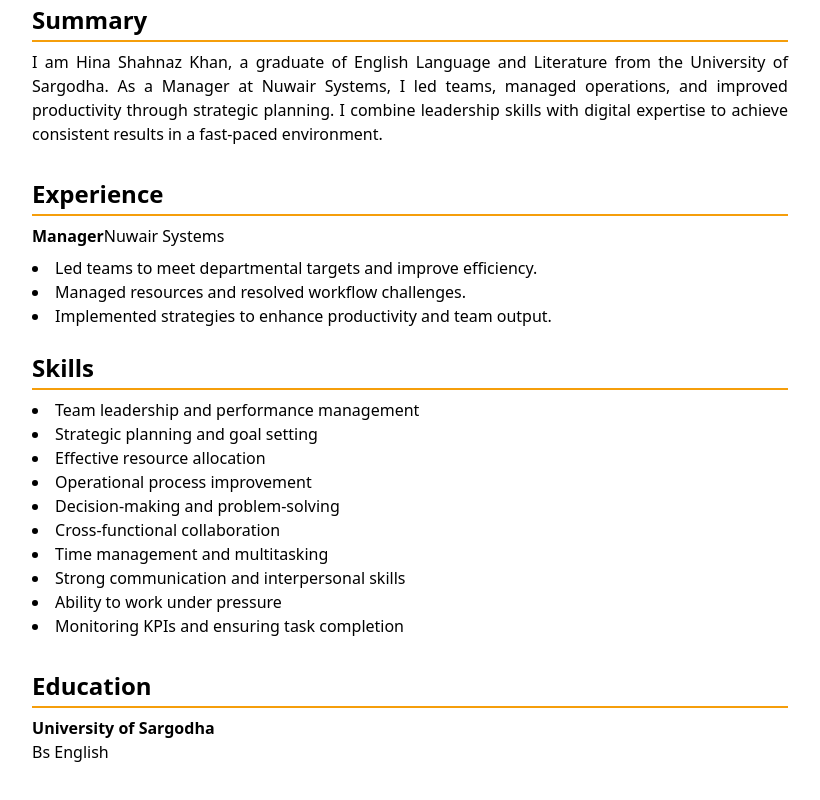
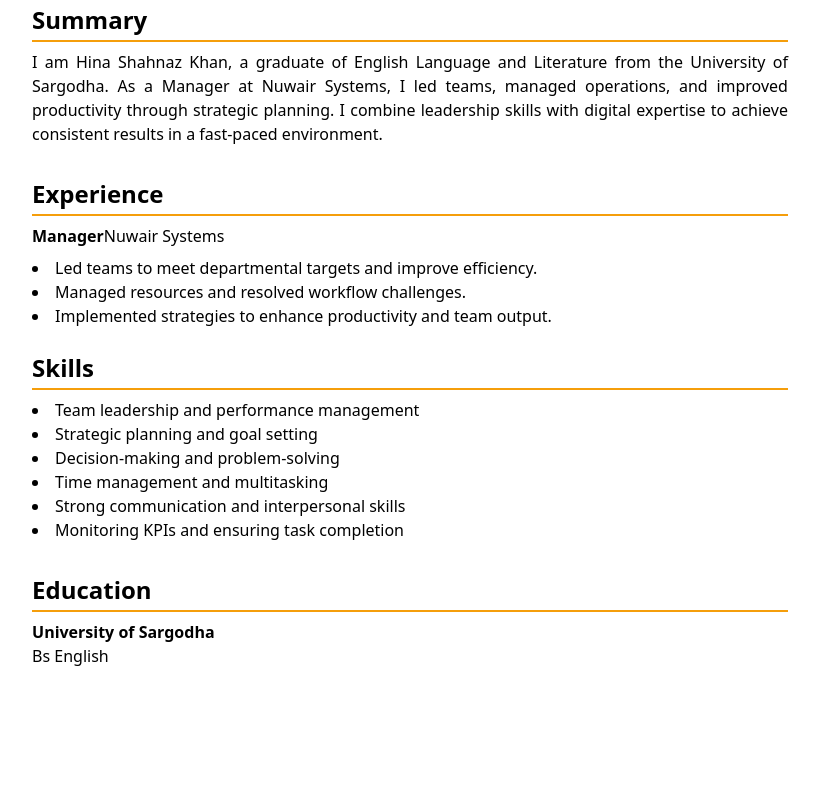
Before and after one commit to hinakhan53/cv, a website: page index.html in a window 1280 px wide. Shown: the part 404-1204 px from the top of the page, without its empty margins (230-1050 px from the left). Drawn offline with nearby package versions, Linux system fonts and the light colour scheme.

Commit message:
Update index.html

```diff
--- a/index.html
+++ b/index.html
@@ -51,13 +51,9 @@
     <ul class="list-disc list-inside mt-2">
     <li>Team leadership and performance management</li>
     <li>Strategic planning and goal setting</li>
-    <li>Effective resource allocation</li>
-    <li>Operational process improvement</li>
     <li>Decision-making and problem-solving</li>
-    <li>Cross-functional collaboration</li>
     <li>Time management and multitasking</li>
     <li>Strong communication and interpersonal skills</li>
-    <li>Ability to work under pressure</li>
     <li>Monitoring KPIs and ensuring task completion</li>
   </ul>
     </section>
```
